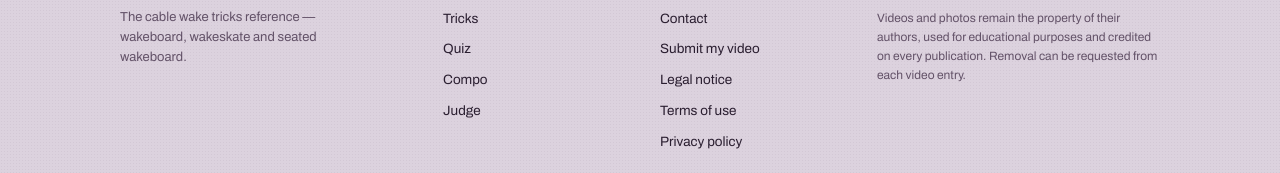
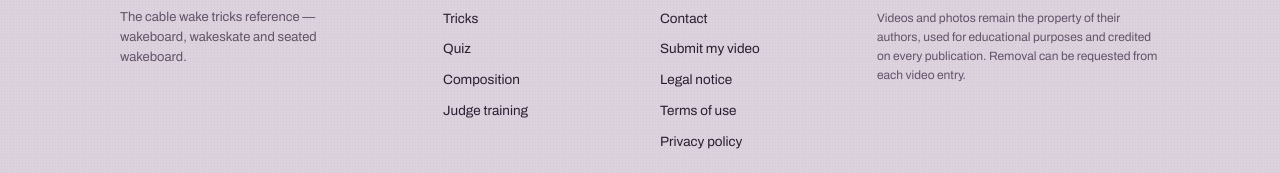
Before and after one commit to almorelle/wakeref, a React (Vite) app: page /quiz in a window 1280 px wide. Shown: the part 273-446 px from the top of the page. Built offline with nearby package versions, Linux system fonts and the light colour scheme; no server answers; the database is empty.

Commit message:
refacto: renommage des routes pour la feature competition

```diff
--- a/src/i18n/translations.js
+++ b/src/i18n/translations.js
@@ -14,9 +14,9 @@ export const t = {
     tileCatalogSub:   'Explore chaque trick — décomposé, expliqués et en vidéo.',
     tileQuizTitle:    'Quiz',
     tileQuizSub:      'Apprend à reconnaître les tricks — pour l\'œil du rider et du juge.',
-    tileCompoTitle:   'Compo',
+    tileCompoTitle:   'Composition',
     tileCompoSub:     'Construit et enregistre tes runs — check s\'ils sont bien équilibrés.',
-    tileJudgeTitle:   'Juge',
+    tileJudgeTitle:   'Entraînement juge',
     tileJudgeSub:     'Entraine-toi comme en compétition — affûte ton œil de juge.',
     categories:    'Catégories',
     summary:       'Sommaire',
@@ -129,7 +129,7 @@ export const t = {
     ],
 
     // Compo
-    compo: 'Compo',
+    compo: 'Composition',
     compoTitle:      'Composition de run',
     compoAdd:        'Ajouter une figure…',
     compoEmpty:      'Aucune figure saisie',
@@ -192,7 +192,7 @@ export const t = {
     compoExitTricks: 'Trick de sortie',
     compoNone:       'Aucune',
     judge: {
-      nav: 'Juge',
+      nav: 'Entraînement juge',
       title: 'Entraînement juge',
       intro: 'Choisis un run ci-dessous, regarde-le et saisis-le, puis compare à la solution. Filtre par niveau ou discipline si besoin.',
       difficulty: 'Niveau',
@@ -345,9 +345,9 @@ export const t = {
     tileCatalogSub:    'Browse every trick  — with breakdown, how-to\'s and video.',
     tileQuizTitle:     'Quiz',
     tileQuizSub:       'Recognize tricks — for the rider\'s and the judge\'s eye.',
-    tileCompoTitle:    'Compo',
+    tileCompoTitle:    'Composition',
     tileCompoSub:      'Build and save your runs — find out if they\'re well balanced.',
-    tileJudgeTitle:    'Judge',
+    tileJudgeTitle:    'Judge training',
     tileJudgeSub:      'Train yourself as in a competition — sharpen your judging eye.',
     categories:        'Categories',
     summary:           'Contents',
@@ -460,7 +460,7 @@ export const t = {
     ],
 
     // Compo
-    compo: 'Compo',
+    compo: 'Composition',
     compoTitle:      'Run composition',
     compoAdd:        'Add a trick…',
     compoEmpty:      'No tricks added yet',
@@ -523,7 +523,7 @@ export const t = {
     compoExitTricks: 'Exit trick',
     compoNone:       'None',
     judge: {
-      nav: 'Judge',
+      nav: 'Judge training',
       title: 'Judge training',
       intro: 'Pick a run below, watch it and enter it, then compare to the solution. Filter by level or discipline if needed.',
       difficulty: 'Difficulty',
```
